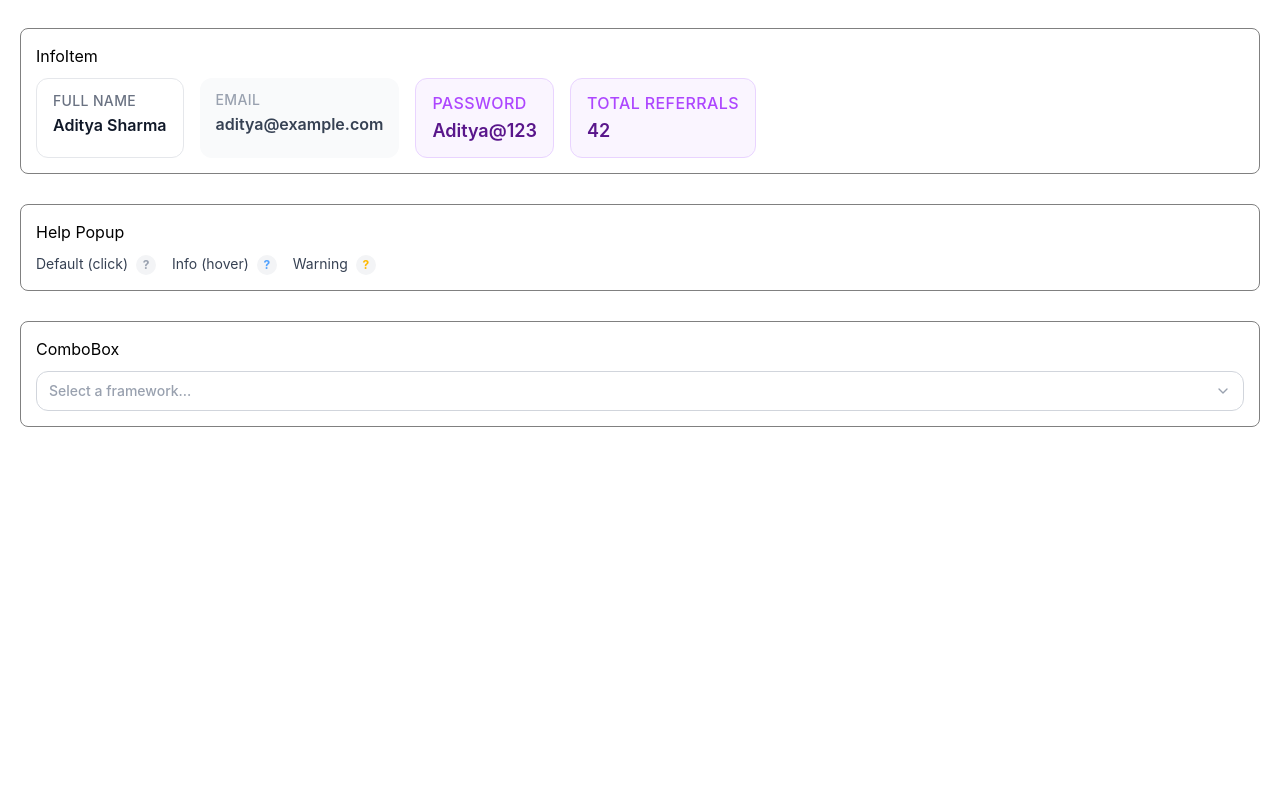
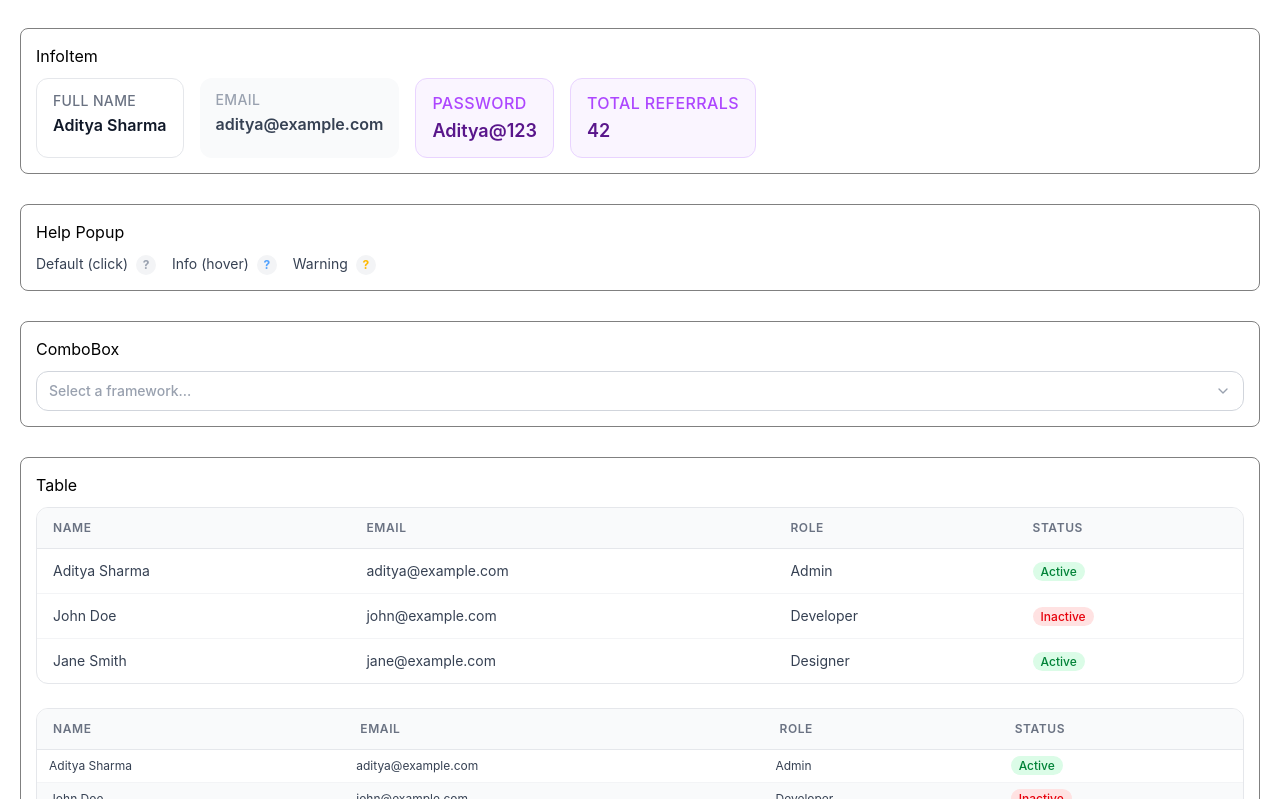
Before and after one commit to RohitD100/component-library, a React (Vite) app: page / in a window 1280 px wide. Shown: the part 2001-2800 px from the top of the page. Before the commit the page ends 2478 px from the top, so only its background shows below. Built offline with nearby package versions, Linux system fonts and the light colour scheme.

Commit message:
feat: add Table component with striped, bordered variants, custom cell rendering and empty state

```diff
--- /dev/null
+++ b/src/components/Table/Table.tsx
@@ -0,0 +1,79 @@
+import type { TableProps } from "./type";
+import {
+    tableWrapperStyle,
+    tableBaseStyle,
+    theadStyle,
+    thBaseStyle,
+    tbodyStyle,
+    sizeStyles,
+    variantStyles,
+    tdBaseStyle,
+    emptyStateStyle,
+    trHoverStyle,
+} from "./tableStyle";
+
+function Table<T>({
+    columns,
+    data,
+    keyExtractor,
+    variant = "default",
+    size = "md",
+    emptyMessage = "No data available.",
+    className = "",
+    style = {},
+}: TableProps<T>) {
+    return (
+        <div className={`${tableWrapperStyle} ${className}`} style={style}>
+            <table className={tableBaseStyle}>
+                <thead className={theadStyle}>
+                    <tr>
+                        {columns.map((col) => (
+                            <th
+                                key={col.key}
+                                className={thBaseStyle}
+                                style={col.width ? { width: col.width } : {}}
+                            >
+                                {col.header}
+                            </th>
+                        ))}
+                    </tr>
+                </thead>
+
+                <tbody className={tbodyStyle}>
+                    {data.length === 0 ? (
+                        <tr>
+                            <td
+                                colSpan={columns.length}
+                                className={emptyStateStyle}
+                            >
+                                {emptyMessage}
+                            </td>
+                        </tr>
+                    ) : (
+                        data.map((row) => (
+                            <tr
+                                key={keyExtractor(row)}
+                                className={`${trHoverStyle} ${variantStyles[variant]}`}
+                            >
+                                {columns.map((col) => (
+                                    <td
+                                        key={col.key}
+                                        className={`${tdBaseStyle} ${sizeStyles[size]}`}
+                                    >
+                                        {col.render
+                                            ? col.render(row)
+                                            : String(
+                                                  (row as any)[col.key] ?? "",
+                                              )}
+                                    </td>
+                                ))}
+                            </tr>
+                        ))
+                    )}
+                </tbody>
+            </table>
+        </div>
+    );
+}
+
+export default Table;
--- /dev/null
+++ b/src/components/Table/tableStyle.ts
@@ -0,0 +1,29 @@
+export const tableWrapperStyle =
+    "w-full overflow-x-auto rounded-xl border border-gray-200";
+
+export const tableBaseStyle = "w-full text-left border-collapse";
+
+export const theadStyle = "bg-gray-50 border-b border-gray-200";
+
+export const thBaseStyle =
+    "px-4 py-3 text-xs font-semibold text-gray-500 uppercase tracking-wider whitespace-nowrap";
+
+export const tbodyStyle = "divide-y divide-gray-100";
+
+export const sizeStyles = {
+    sm: "px-3 py-2 text-xs",
+    md: "px-4 py-3 text-sm",
+    lg: "px-5 py-4 text-base",
+} as const;
+
+export const variantStyles = {
+    default: "",
+    striped: "even:bg-gray-50",
+    bordered: "border border-gray-200",
+} as const;
+
+export const tdBaseStyle = "text-gray-700 whitespace-nowrap";
+
+export const emptyStateStyle = "px-4 py-12 text-center text-sm text-gray-400";
+
+export const trHoverStyle = "transition-colors duration-150 hover:bg-gray-50";
--- /dev/null
+++ b/src/components/Table/type.ts
@@ -0,0 +1,19 @@
+import React from "react";
+
+export type TableColumn<T> = {
+    key: string;
+    header: string;
+    render?: (row: T) => React.ReactNode;
+    width?: string;
+};
+
+export type TableProps<T> = {
+    columns: TableColumn<T>[];
+    data: T[];
+    keyExtractor: (row: T) => string;
+    variant?: "default" | "striped" | "bordered";
+    size?: "sm" | "md" | "lg";
+    emptyMessage?: string;
+    className?: string;
+    style?: React.CSSProperties;
+};
--- a/src/componentsList.tsx
+++ b/src/componentsList.tsx
@@ -10,6 +10,7 @@ import Card from "./components/Card/Card";
 import InfoItem from "./components/InfoItem/InfoItem";
 import HelpPopup from "./components/HelpPopup/HelpPopup";
 import ComboBox from "./components/ComboBox/ComboBox";
+import Table from "./components/Table/Table";
 
 const frameworkOptions = [
     { label: "React", value: "react" },
@@ -262,4 +263,78 @@ export const components = [
             );
         },
     },
+    {
+        name: "Table",
+        render: () => {
+            const columns = [
+                { key: "name", header: "Name" },
+                { key: "email", header: "Email" },
+                { key: "role", header: "Role" },
+                {
+                    key: "status",
+                    header: "Status",
+                    render: (row: any) => (
+                        <span
+                            className={`px-2 py-0.5 rounded-full text-xs font-medium ${
+                                row.status === "Active"
+                                    ? "bg-green-100 text-green-700"
+                                    : "bg-red-100 text-red-600"
+                            }`}
+                        >
+                            {row.status}
+                        </span>
+                    ),
+                },
+            ];
+
+            const data = [
+                {
+                    id: "1",
+                    name: "Aditya Sharma",
+                    email: "aditya@example.com",
+                    role: "Admin",
+                    status: "Active",
+                },
+                {
+                    id: "2",
+                    name: "John Doe",
+                    email: "john@example.com",
+                    role: "Developer",
+                    status: "Inactive",
+                },
+                {
+                    id: "3",
+                    name: "Jane Smith",
+                    email: "jane@example.com",
+                    role: "Designer",
+                    status: "Active",
+                },
+            ];
+
+            return (
+                <div className="flex flex-col gap-6">
+                    <Table
+                        columns={columns}
+                        data={data}
+                        keyExtractor={(row) => row.id}
+                        variant="default"
+                        size="md"
+                    />
+                    <Table
+                        columns={columns}
+                        data={data}
+                        keyExtractor={(row) => row.id}
+                        variant="striped"
+                        size="sm"
+                    />
+                    <Table
+                        columns={[]}
+                        data={[]}
+                        keyExtractor={(row: any) => row.id}
+                        emptyMessage="No users found."
+                    />
+                </div>
+            );
+        },
+    },
 ];
```
